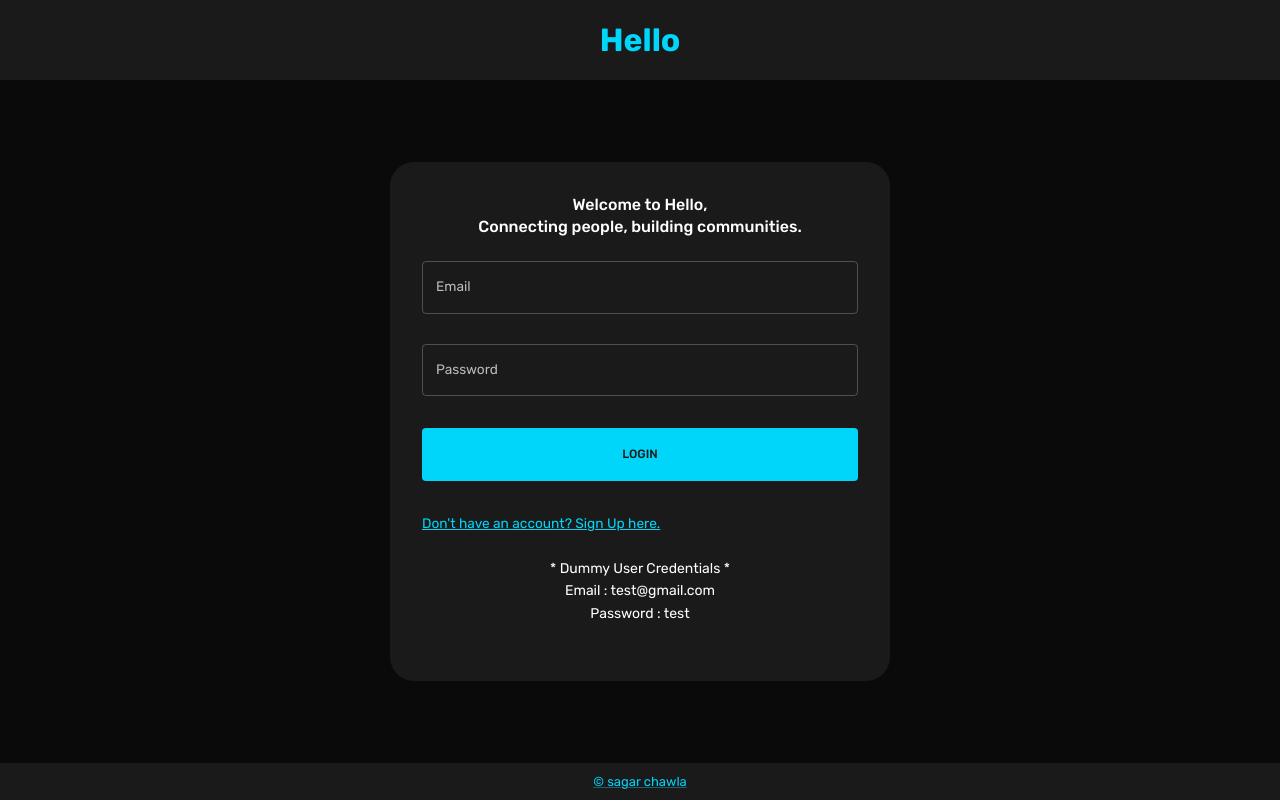
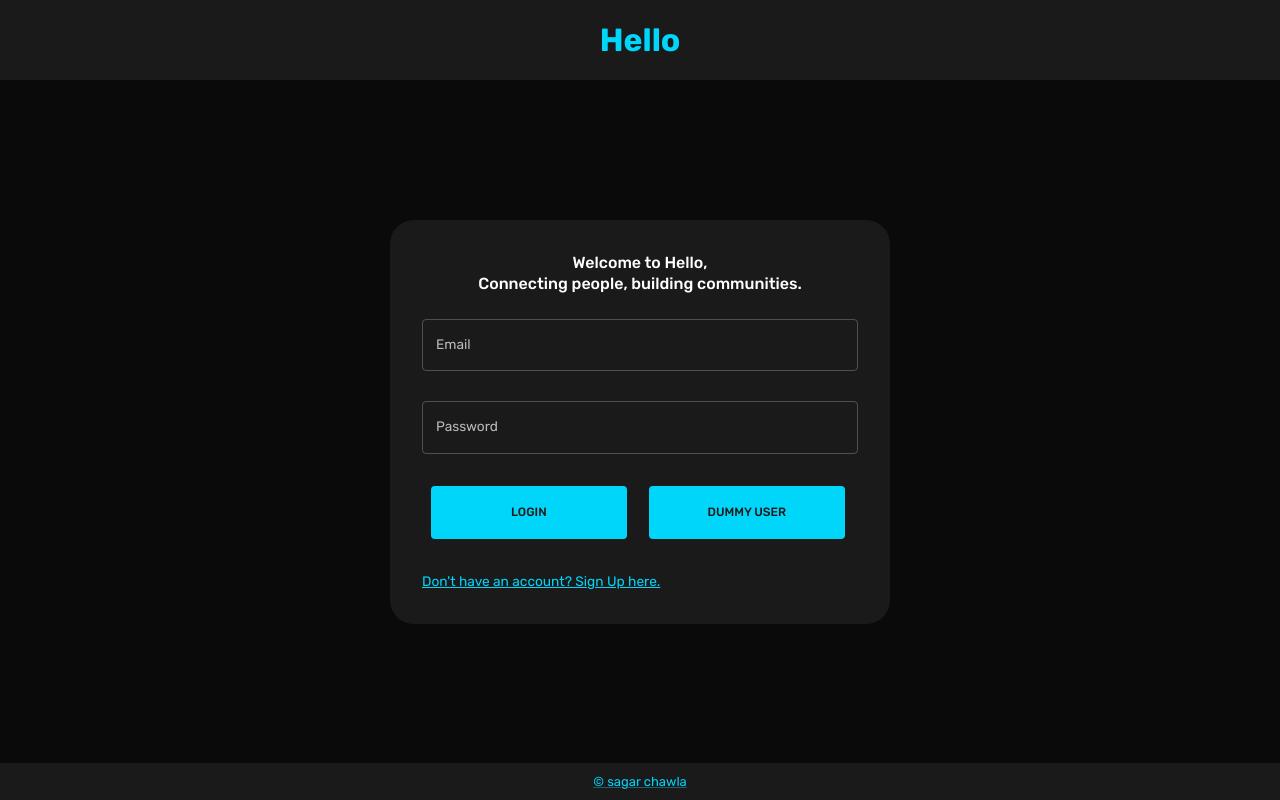
Before and after one commit to sagar803/hello-social-media, a React (Create React App) app: page / in a window 1280 px wide. Built offline with nearby package versions, Linux system fonts and the light colour scheme.

Commit message:
dummy user config

```diff
--- a/src/scenes/loginPage/Form.jsx
+++ b/src/scenes/loginPage/Form.jsx
@@ -57,6 +57,10 @@ const Form = () => {
   const isLogin = pageType === "login";
   const isRegister = pageType === "register";
 
+  const dummyUserLogin = async () => {
+    login({email: "test@gmail.com", password: "tester"})
+  }
+
   const register = async (values, onSubmitProps) => {
     // this allows us to send form info with image
     setLoading(true);
@@ -96,7 +100,7 @@ const Form = () => {
       });
       const loggedIn = await loggedInResponse.json();
       console.log(loggedIn);
-      onSubmitProps.resetForm();
+/*      onSubmitProps.resetForm(); */
       if (loggedIn) {
         dispatch(
           setLogin({
@@ -252,10 +256,10 @@ const Form = () => {
            {/* BUTTONS */}
           <Box>
             <Button
-              fullWidth
               type="submit"
               sx={{
-                m: "2rem 0",
+                width: isLogin ? "45%" : "100%",
+                m: "2rem 2%",
                 p: "1rem",
                 backgroundColor: palette.primary.main,
                 color: palette.background.alt,
@@ -267,6 +271,27 @@ const Form = () => {
                 : (isLogin ? "LOGIN" : "REGISTER")
               }
             </Button>
+            {
+              isLogin && (
+                <Button
+                  type="submit"
+                  onClick={dummyUserLogin}
+                  sx={{
+                    width: "45%",
+                    m: "2rem 3%",
+                    p: "1rem",
+                    backgroundColor: palette.primary.main,
+                    color: palette.background.alt,
+                    "&:hover": { color: palette.primary.main },
+                  }}
+                >
+                  {loading
+                    ? <CircularProgress size={20} />
+                    : "Dummy User"
+                  }
+                </Button>
+              )
+            }
             <Typography
               onClick={() => {
                 setPageType(isLogin ? "register" : "login");
--- a/src/scenes/loginPage/index.jsx
+++ b/src/scenes/loginPage/index.jsx
@@ -36,13 +36,6 @@ const LoginPage = () => {
           Connecting people, building communities.
         </Typography>
         <Form />
-        <Typography textAlign="center" fontWeight="400" variant="h6" sx={{ m: "1.5rem" }}>
-          * Dummy User Credentials *
-          <br/>
-          Email : test@gmail.com
-          <br/>
-          Password : test
-        </Typography>
       </Box>
       <Box
         width="100%"
```
Also changed, not shown: 1 other file (tests, documents, lock files or other folders).
